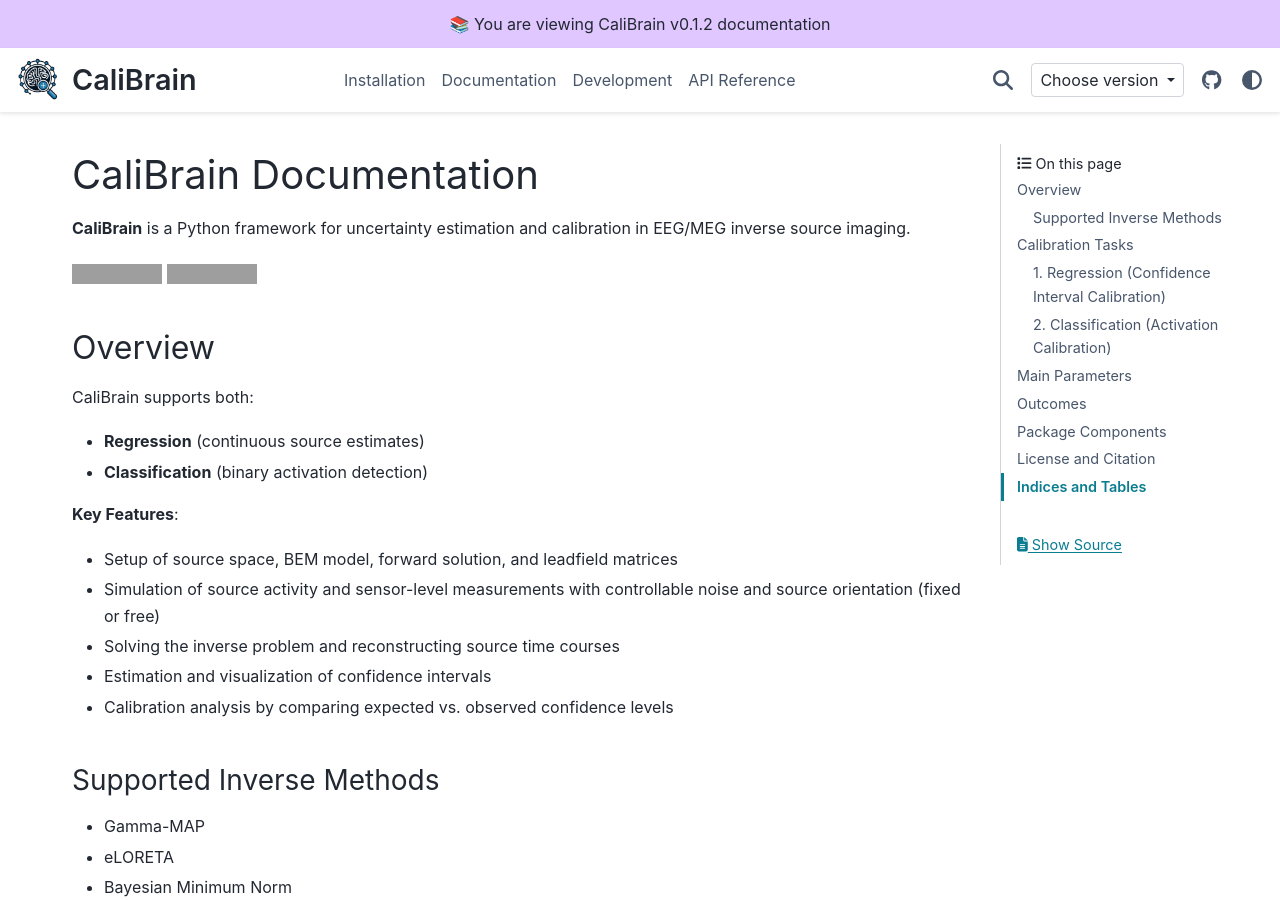
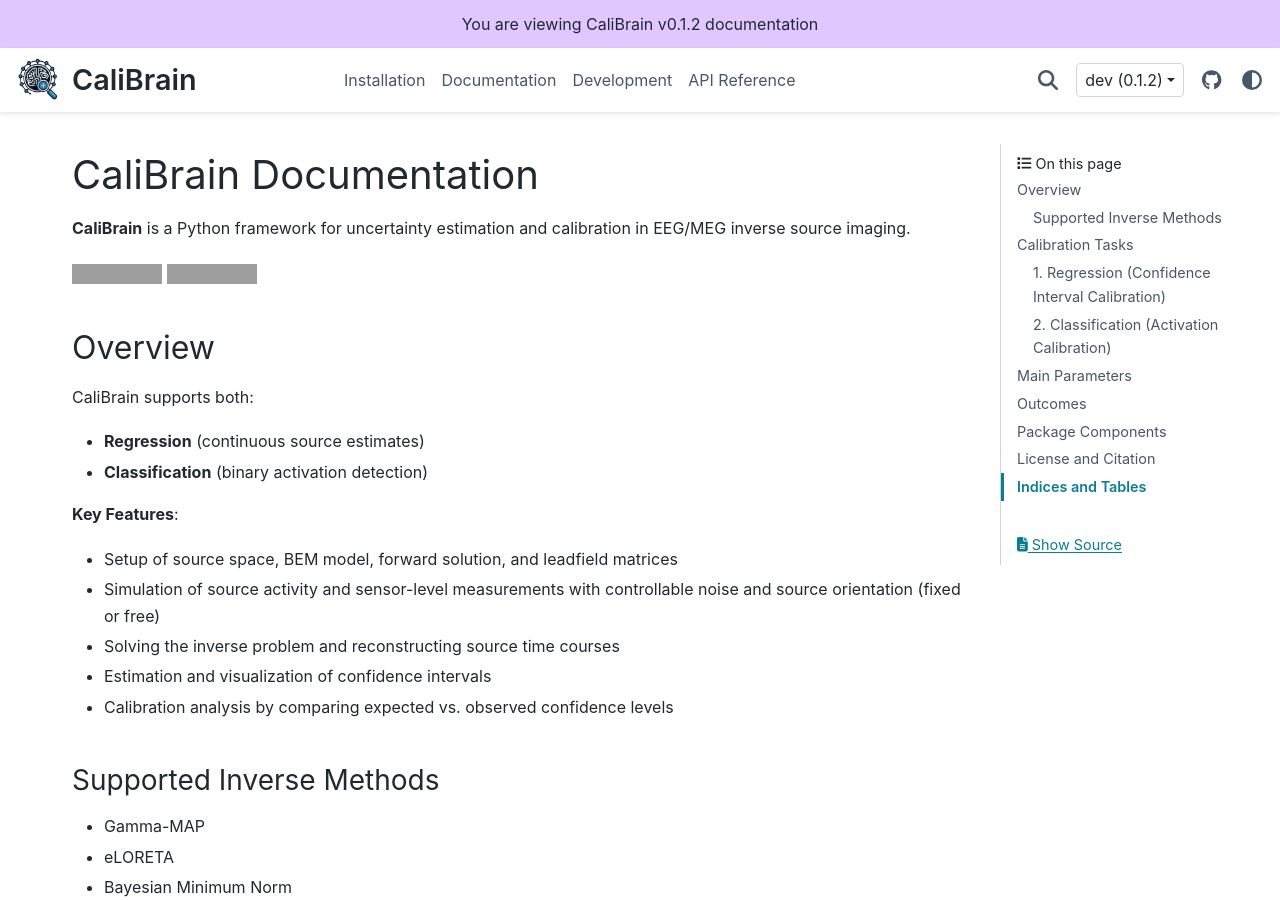
Before and after one commit to braindatalab/CaliBrain, a Sphinx documentation site: the page built from docs/source/index.rst, in a window 1280 px wide and 900 px high. Built offline with Sphinx 7.4.7 and the PyData theme 0.15.4, drawn with Linux system fonts in a browser that asks for light colours; some of the changed lines change nothing that is shown; grey boxes are pictures that could not be loaded.

Commit message:
fix: Update requirements and configuration files for improved documentation support

```diff
--- a/docs/requirements.txt
+++ b/docs/requirements.txt
@@ -7,7 +7,6 @@
 pydata-sphinx-theme>=0.13
 sphinx-autodoc-typehints>=1.19.0
 sphinx-copybutton>=0.5.0
-myst-parser>=0.18.0
 sphinx-gallery>=0.11.0
 
 # For API documentation
--- a/docs/source/_static/switcher.json
+++ b/docs/source/_static/switcher.json
@@ -1,30 +1,17 @@
+[
   {
-  "version_match": "dev",
-  "json_url": "_static/switcher.json",
-  "versions": [
-    {
-      "name": "v0.1.2 (stable)",
-      "version": "v0.1.2",
-      "url": "https://braindatalab.github.io/CaliBrain/",
-      "preferred": true
+    "name": "dev (0.1.2)",
+    "version": "dev",
+    "url": "https://braindatalab.github.io/CaliBrain/dev/"
   },
   {
-      "name": "v0.1.1",
-      "version": "v0.1.1",
-      "url": "https://braindatalab.github.io/CaliBrain/",
-      "preferred": false
+    "name": "stable (0.1.2)",
+    "version": "stable",
+    "url": "https://braindatalab.github.io/CaliBrain/"
   },
   {
-      "name": "v0.1.0",
-      "version": "v0.1.0",
-      "url": "https://braindatalab.github.io/CaliBrain/v0.1.0/",
-      "preferred": false
-    },
-    {
-      "name": "latest (dev)",
-      "version": "latest",
-      "url": "https://braindatalab.github.io/CaliBrain/latest/",
-      "preferred": false
+    "name": "v0.1.2",
+    "version": "0.1.2",
+    "url": "https://braindatalab.github.io/CaliBrain/v0.1.2/"
   }
 ]
-}
--- a/docs/source/conf.py
+++ b/docs/source/conf.py
@@ -1,81 +1,76 @@
-# filepath: /Users/orabe/0.braindata/CaliBrain/docs/source/conf.py
-import os
 import sys
 from pathlib import Path
-import calibrain
+
 import matplotlib
 matplotlib.use('Agg')  # Use non-interactive backend
 
-# from sphinx_gallery.sorting import ExplicitOrder
-
-# sys.path.insert(0, os.path.abspath('../..')) # Point to project root relative to conf.py
 project_root = Path(__file__).parent.parent.parent
 sys.path.insert(0, str(project_root))
 
-# ADD tutorial path for Sphinx Gallery
-# sys.path.insert(0, os.path.abspath('../../tutorials'))
+import calibrain
 
-# ... Project information ...
 project = 'CaliBrain'
 copyright = '2025, Mohammad Orabe, Ismail Huseynov, Stefan Haufe'
 author = 'Mohammad Orabe, Ismail Huseynov, Stefan Haufe'
-print(f"DEBUG: calibrain.__version__ = {calibrain.__version__}")
 release = calibrain.__version__
+version = release
+documentation_version = "dev"
 
 # -- General configuration ---------------------------------------------------
 extensions = [
-    'sphinx.ext.autodoc',      # Core library to generate documentation from docstrings
-    'sphinx.ext.napoleon',     # Support for Google and NumPy style docstrings
-    'sphinx.ext.viewcode',     # Add links to source code
-    'sphinx_copybutton',       # Enable "Copy" buttons for code blocks
-    'sphinx_autodoc_typehints',# Automatically document typehints
-    'myst_parser',             # If you want to write docs in Markdown
-    'sphinx.ext.intersphinx',  # Link to other projects' documentation
-    'sphinx.ext.autosummary',  # Generate summary tables for modules
-    'sphinx.ext.mathjax',      # For rendering math equations
-    'sphinx_gallery.gen_gallery',          # For auto-generating tutorial gallery
-    'matplotlib.sphinxext.plot_directive', # For matplotlib plots
+    'sphinx.ext.autodoc',
+    'sphinx.ext.napoleon',
+    'sphinx.ext.viewcode',
+    'sphinx_copybutton',
+    'sphinx_autodoc_typehints',
+    'sphinx.ext.intersphinx',
+    'sphinx.ext.autosummary',
+    'sphinx.ext.mathjax',
+    'sphinx_gallery.gen_gallery',
+    'matplotlib.sphinxext.plot_directive',
 ]
 
-autosummary_generate = True  # Turn on sphinx.ext.autosummary
+autosummary_generate = True
+exclude_patterns = []
+
+sphinx_gallery_conf = {
+    'examples_dirs': ['../../tutorials', '../../examples'],
+    'gallery_dirs': ['auto_tutorials', 'auto_examples'],
+    'filename_pattern': r'.*\.py$',
+    'ignore_pattern': r'__init__\.py',
+    'plot_gallery': True,
+    'download_all_examples': True,
+    'image_scrapers': ('matplotlib',),
+    'thumbnail_size': (220, 160),
+    'abort_on_example_error': True,
+    'show_memory': False,
+    'show_signature': False,
+}
 
 html_theme = 'pydata_sphinx_theme'
 html_theme_options = {
     "navigation_with_keys": True,
-    "navbar_align": "content",
     "navbar_start": ["navbar-logo"],
-    "navbar_end": ["version-switcher", "navbar-icon-links","theme-switcher"],
+    "navbar_center": ["navbar-nav"],
+    "navbar_end": ["version-switcher", "navbar-icon-links", "theme-switcher"],
 
-    # Custom version display
-    "announcement": f"📚 You are viewing CaliBrain v{release} documentation",
-
-    # VERSION CONFIGURATION
+    "announcement": f"You are viewing CaliBrain v{release} documentation",
     "switcher": {
-        # "json_url": "https://braindatalab.github.io/CaliBrain/_static/switcher.json",
-        "json_url": "_static/switcher.json",  # Use local path for testing
-        "version_match": f"v{release}",  # Current version
+        "json_url": "_static/switcher.json",
+        "version_match": documentation_version,
     },
 
-    # SIDEBAR CONFIGURATION - These are key for PyData theme
-    "show_nav_level": 3,                    # Show navigation levels in sidebar
-    "navigation_depth": 4,                  # Depth of navigation tree
-    "show_toc_level": 3,                    # Show table of contents levels
-    "collapse_navigation": False,           # Keep navigation expanded
-
-    # SIDEBAR VISIBILITY - This is crucial
-    "secondary_sidebar_items": ["page-toc", "sourcelink"],  # Show sidebar items
-    # "primary_sidebar_end": ["sidebar-ethical-ads"],         # End of primary sidebar
-
-    # LOGO AND TITLE CONFIGURATION
+    "show_nav_level": 1,
+    "navigation_depth": 3,
+    "show_toc_level": 3,
+    "collapse_navigation": False,
+    "secondary_sidebar_items": ["page-toc", "sourcelink"],
     "logo": {
         "image_light": "_static/caliBrain.png",
         "image_dark": "_static/caliBrain.png",
-        "text": f"CaliBrain",  # Show version in logo text
+        "text": "CaliBrain",
     },
-
-    # Show version in sidebar
     "show_version_warning_banner": True,
-
     "icon_links": [
         {
             "name": "GitHub",
@@ -83,60 +78,9 @@
             "icon": "fab fa-github",
         },
     ],
-
-    # # Add external links to navigation
-    # "external_links": [
-    #     {
-    #         "name": "Changelog",
-    #         "url": "https://github.com/braindatalab/CaliBrain/blob/main/CHANGELOG.md"
-    #     }
-    # ],
-
-    # Additional PyData theme options
     "use_edit_page_button": False,
-
-    # IMPORTANT: Enable sidebar
     "navbar_persistent": ["search-button"],
-
     "header_links_before_dropdown": 5,
-
-
-}
-
-# ADD Sphinx Gallery configuration
-sphinx_gallery_conf = {
-    # Handle multiple source directories
-    'examples_dirs': ['../../tutorials', '../../examples'],   # Multiple source dirs
-    'gallery_dirs': ['auto_tutorials', 'auto_examples'],      # Corresponding output dirs
-
-    # Process all Python files (not just overview.py)
-    'filename_pattern': '/.*.py$',                            # All .py files
-    'ignore_pattern': '__init__.py',       # Ignore these patterns
-
-    # Gallery settings
-    'plot_gallery': True,  # Generate plots
-    'download_all_examples': True,       # Don't create download zip
-    'within_subsection_order': 'FileNameSortKey',             # Sort by filename
-    'first_notebook_cell': '# This tutorial is available for download as a Jupyter notebook',
-    'remove_config_comments': True,
-    'show_memory': True,
-    'matplotlib_animations': True,        # Support animated plots
-
-    # Subsection configuration
-    # 'subsection_order': ExplicitOrder(['../../tutorials', '../../examples']),
-    'expected_failing_examples': [],      # List any expected failures
-
-    # Add these to handle thumbnail issues
-    'image_scrapers': ('matplotlib',),
-    'reset_modules': ('matplotlib', 'seaborn'),
-    'thumbnail_size': (200, 200),
-    'abort_on_example_error': False,  # Don't stop on errors
-    'default_thumb_file': None,  # Use default thumbnail
-    'promote_jupyter_magic': True,  # Handle notebook compatibility
-
-    # Add this to create dummy thumbnails if plots fail
-    'min_reported_time': 0,                                 # Report all execution times
-    'show_signature': False,
 }
 
 # Autodoc settings
@@ -148,10 +92,7 @@
     'exclude-members': '__weakref__'
 }
 
-source_suffix = {
-    '.rst': None,
-    '.md': 'myst_parser',
-}
+source_suffix = {'.rst': 'restructuredtext'}
 
 # Napoleon settings
 napoleon_google_docstring = True
@@ -167,12 +108,10 @@
 # Tell Sphinx where static files are located
 html_static_path = ['_static']
 html_css_files = ['custom.css']
-
-# # Optional: Reduce padding around logo if needed
-# html_theme_options = {
-#     # "logo_only": True,  # Only show logo, no project name
-#     # "display_version": True,
-# }
+templates_path = ['_templates']
+html_sidebars = {
+    "**": ["sidebar-nav-bs.html"],
+}
 
 intersphinx_mapping = {
     'python': ('https://docs.python.org/3/', None),
@@ -185,5 +124,3 @@
 
 html_title = "CaliBrain Documentation"
 html_short_title = "CaliBrain"
-
-# open build/html/index.html
```
Lines whose indentation alone changed are shown as unchanged.
